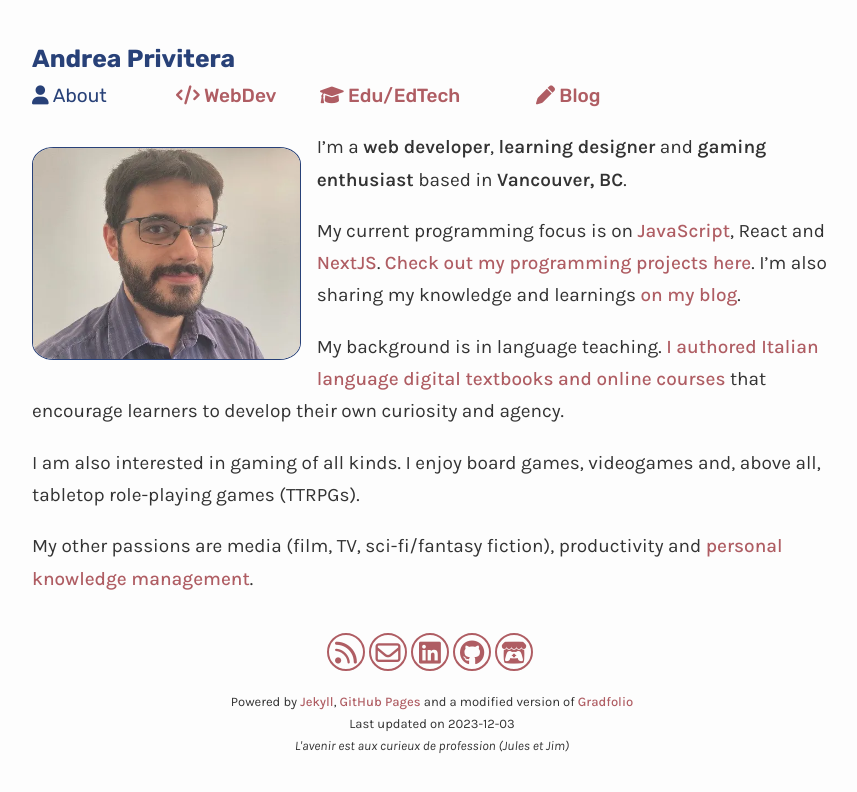
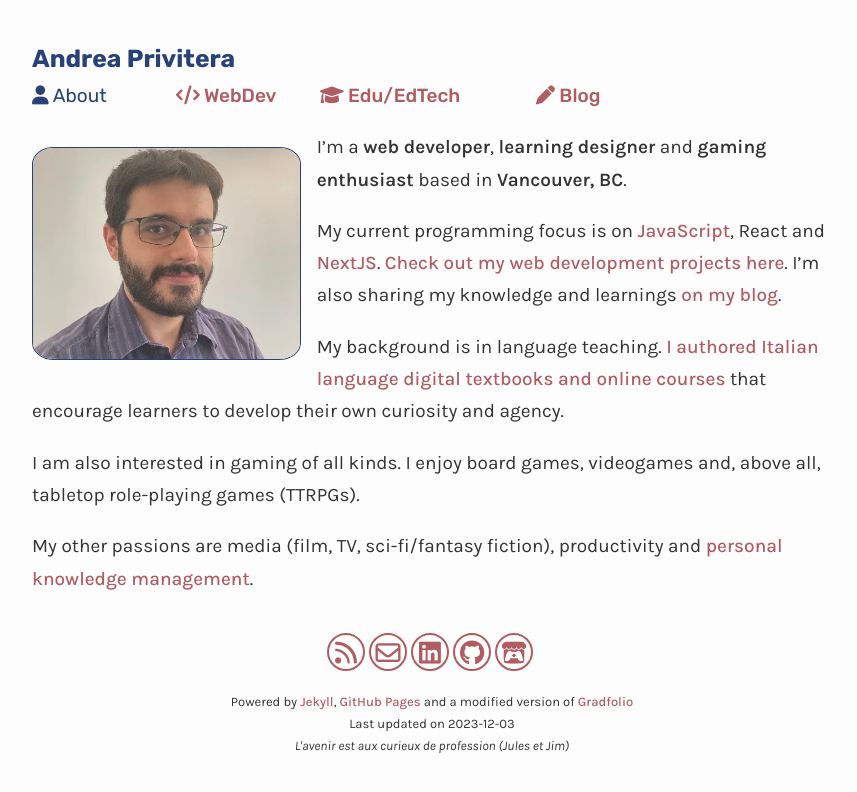
Before and after one commit to anprivitera/anprivitera.github.io, a Jekyll site: the page built from index.md, in a window 1280 px wide. Shown: the top 792 px of the page, without its empty margins (208-1065 px from the left). Built offline with Jekyll 4.4.1, drawn with Linux system fonts in a browser that asks for light colours; comment, search, counter and statistics services are not loaded.

Commit message:
fixed links in about page

```diff
--- a/index.md
+++ b/index.md
@@ -9,9 +9,9 @@
 
 I'm a **web developer**, **learning designer** and **gaming enthusiast** based in **Vancouver, BC**.
 
-My current programming focus is on [JavaScript](/tags/javascript.html), React and [NextJS](/tags/nextjs.html). [Check out my programming projects here](/programming/). I'm also sharing my knowledge and learnings [on my blog](/tags/programming.html).
+My current programming focus is on [JavaScript](/tags/javascript.html), React and [NextJS](/tags/nextjs.html). [Check out my web development projects here](/webdev/). I'm also sharing my knowledge and learnings [on my blog](/tags/programming.html).
 
-My background is in language teaching. [I authored Italian language digital textbooks and online courses](/learning-design/) that encourage learners to develop their own curiosity and agency.
+My background is in language teaching. [I authored Italian language digital textbooks and online courses](/education/) that encourage learners to develop their own curiosity and agency.
 
 <!-- Add tags when there are more posts about these topics -->
 
```
